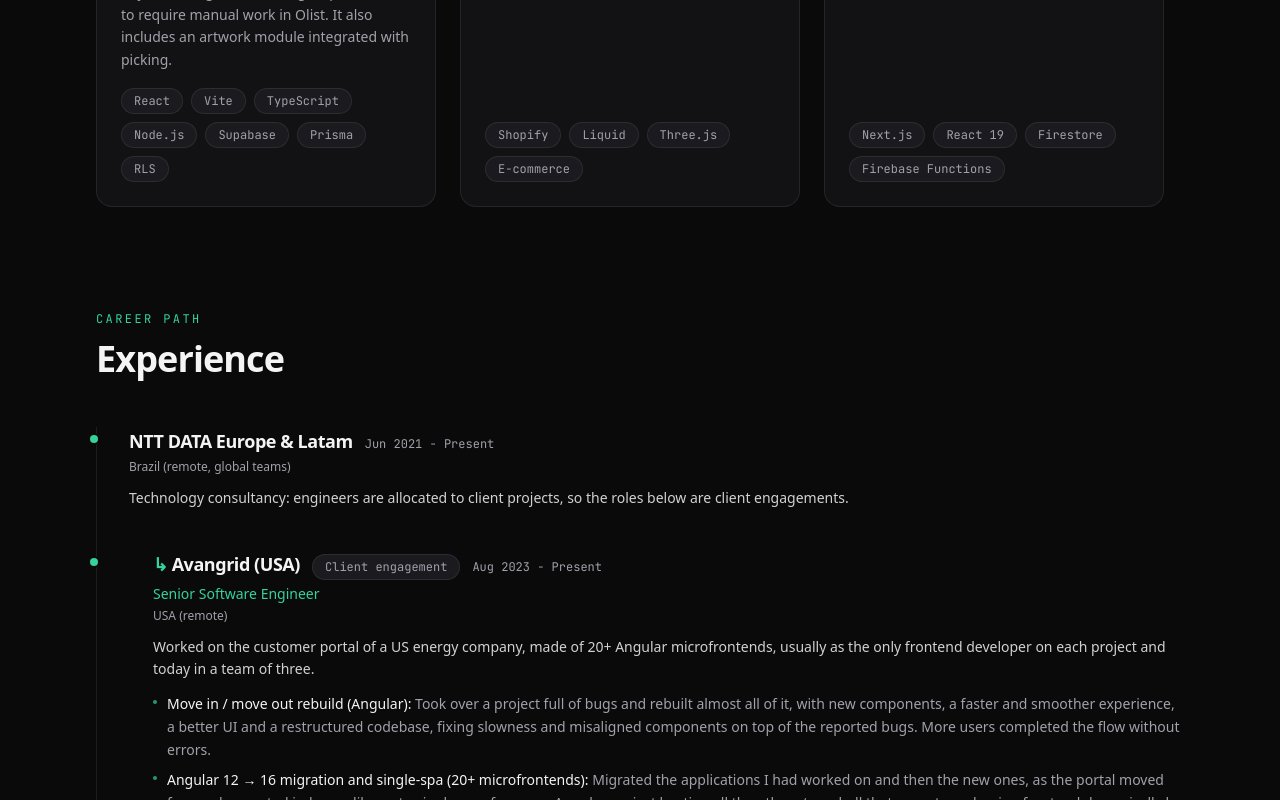
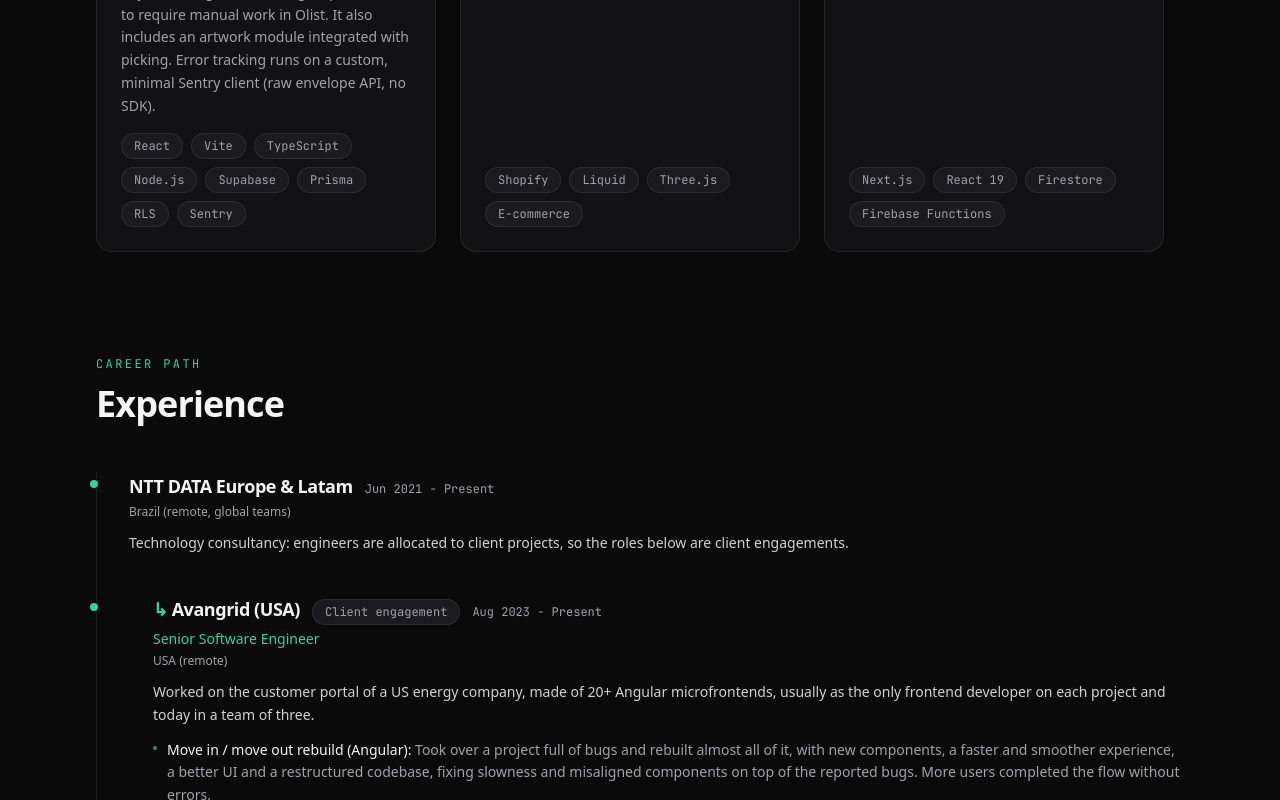
Before and after one commit to thimadera/thimadera.github.io, a React (Vite) app: page / in a window 1280 px wide. Shown: the part 2000-2800 px from the top of the page. Built offline with nearby package versions, Linux system fonts and the light colour scheme.

Commit message:
Add Sentry experience

```diff
--- a/src/data/experience.ts
+++ b/src/data/experience.ts
@@ -184,6 +184,14 @@
       },
       {
         label: {
+          en: 'Observability (custom Sentry client)',
+          pt: 'Observabilidade (cliente Sentry próprio)',
+        },
+        en: 'Built a minimal Sentry client for the Vercel functions, speaking the envelope API directly instead of the ~9 MB SDK that inflated every function and deploy. It filters a whitelist of expected errors, deduplicates reports, redacts PII and attaches per-request context and fingerprints, so each failure lands as a single contextualized issue. Automated processes also leave an operational trail in structured JSON logs.',
+        pt: 'Criei um cliente Sentry mínimo para as functions da Vercel, falando a API de envelope diretamente em vez do SDK de ~9 MB que inflava cada função e o deploy. Ele filtra uma whitelist de erros esperados, deduplica reports, mascara PII e anexa contexto por requisição e fingerprints, de modo que cada falha chega como uma issue única e contextualizada. Os processos automáticos também deixam rastro operacional em logs JSON estruturados.',
+      },
+      {
+        label: {
           en: 'Integrations (Olist, Shopify, Shopee, TikTok Shop)',
           pt: 'Integrações (Olist, Shopify, Shopee, TikTok Shop)',
         },
--- a/src/data/projects.ts
+++ b/src/data/projects.ts
@@ -21,11 +21,11 @@
     name: 'Sidra',
     slug: 'sidra',
     description: {
-      en: 'Shipping automation for e-commerce ERPs: invoiced orders sync automatically, shipping labels are generated as soon as the invoice is authorized and picking lists come ready to print. I started rewriting the ERP from scratch, then switched to a modular migration - lower risk than a full rewrite - and Sidra is that evolution today. Multi-tenant SaaS processing 200+ orders a day on average, automating steps that used to require manual work in Olist. It also includes an artwork module integrated with picking.',
-      pt: 'Automação de expedição para ERPs de e-commerce: pedidos faturados sincronizam sozinhos, etiquetas são geradas assim que a nota é autorizada e separações saem prontas para impressão. Comecei reescrevendo o ERP do zero, mas mudei para uma migração modular - menos risco que uma reescrita completa - e o Sidra é essa evolução hoje. SaaS multi-tenant que processa em média 200+ pedidos por dia, automatizando etapas que antes dependiam de trabalho manual na Olist. Inclui também um módulo de artes integrado à separação.',
+      en: 'Shipping automation for e-commerce ERPs: invoiced orders sync automatically, shipping labels are generated as soon as the invoice is authorized and picking lists come ready to print. I started rewriting the ERP from scratch, then switched to a modular migration - lower risk than a full rewrite - and Sidra is that evolution today. Multi-tenant SaaS processing 200+ orders a day on average, automating steps that used to require manual work in Olist. It also includes an artwork module integrated with picking. Error tracking runs on a custom, minimal Sentry client (raw envelope API, no SDK).',
+      pt: 'Automação de expedição para ERPs de e-commerce: pedidos faturados sincronizam sozinhos, etiquetas são geradas assim que a nota é autorizada e separações saem prontas para impressão. Comecei reescrevendo o ERP do zero, mas mudei para uma migração modular - menos risco que uma reescrita completa - e o Sidra é essa evolução hoje. SaaS multi-tenant que processa em média 200+ pedidos por dia, automatizando etapas que antes dependiam de trabalho manual na Olist. Inclui também um módulo de artes integrado à separação. O error tracking roda em um cliente Sentry próprio e mínimo (API de envelope, sem SDK).',
     },
     year: 2026,
-    tags: ['React', 'Vite', 'TypeScript', 'Node.js', 'Supabase', 'Prisma', 'RLS'],
+    tags: ['React', 'Vite', 'TypeScript', 'Node.js', 'Supabase', 'Prisma', 'RLS', 'Sentry'],
     links: [{ label: { en: 'Live app', pt: 'App no ar' }, url: 'https://sidra-three.vercel.app/' }],
   },
   {
--- a/src/data/skills.ts
+++ b/src/data/skills.ts
@@ -48,6 +48,14 @@
     ],
   },
   {
+    title: { en: 'Observability', pt: 'Observabilidade' },
+    skills: [
+      'Sentry',
+      { en: 'Structured logging', pt: 'Logs estruturados' },
+      { en: 'Retries, error filtering and deduplication', pt: 'Retries, filtro e deduplicação de erros' },
+    ],
+  },
+  {
     title: { en: 'APIs and integrations', pt: 'APIs e integrações' },
     skills: [
       'Node.js',
```
